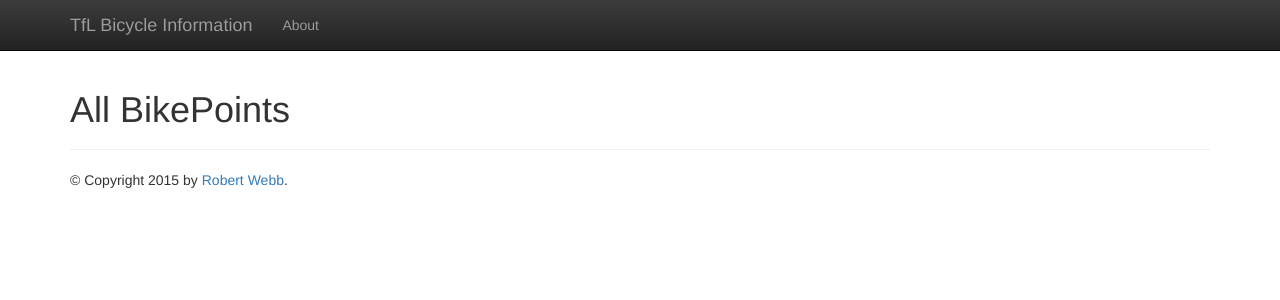
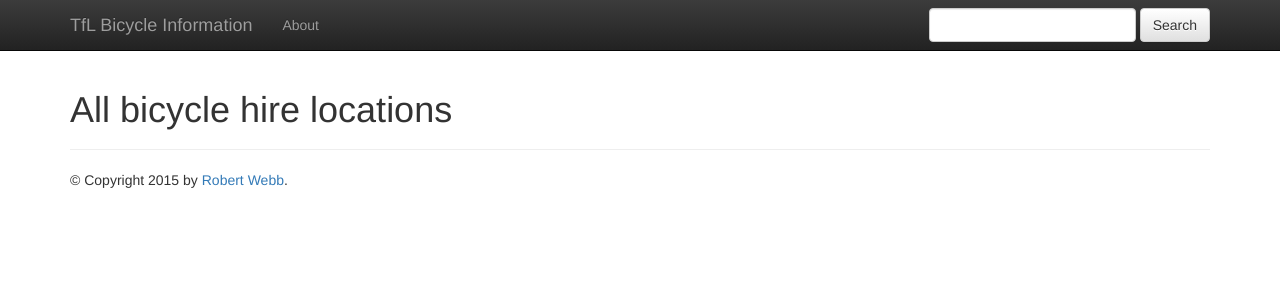
Before and after one commit to rjwebb/tfl-bikepoints, a Flask app: page /search/ in a window 1280 px wide. Shown: the top 300 px of the page. Run offline with Flask 2, Linux system fonts and the light colour scheme; data that the repository does not hold is empty; some libraries are stand-ins or nearby versions.

Commit message:
lists of bike points are now nice bootstrap lists. search box added

```diff
--- a/main.py
+++ b/main.py
@@ -1,4 +1,4 @@
-from flask import Flask, render_template
+from flask import Flask, render_template, request
 from collections import defaultdict
 
 from tfl import TfL
@@ -26,19 +26,17 @@ def about_page():
 
 # Controller for a search where no query string is given.
 @app.route("/search/")
-def blank_search_bikepoints():
-    # error - no query given!
-    error = "No query string given!"
-    return index(error=error)
-
-# Controller for search
-@app.route("/search/<query>")
-def search_bikepoints(query):
-    bikepoints = tfl_api.bikepoint_query(query)
-
-    return render_template('query_results.html',
-                           bikepoints=bikepoints,
-                           query=query)
+def search_bikepoints():
+    query = request.args.get('query')
+    if query:
+        bikepoints = tfl_api.bikepoint_query(query)
+        return render_template('query_results.html',
+                               bikepoints=bikepoints,
+                               query=query)
+    else:
+        # error - no query given!
+        error = "No query string given!"
+        return index(error=error)
 
 # Controller for a single BikePoint view
 @app.route("/bikepoint/<bikepoint_id>")
--- a/templates/base_layout.html
+++ b/templates/base_layout.html
@@ -39,6 +39,12 @@
             <li><a href="/about">About</a></li>
             <!--<li><a href="#contact">Contact</a></li>-->
           </ul>
+	  <form class="navbar-form navbar-right" action="/search" method="get" role="search">
+	    <div class="form-group">
+	      <input type="text" class="form-control" name="query">
+	    </div>
+	    <button type="submit" class="btn btn-default">Search</button>
+	  </form>
         </div><!--/.nav-collapse -->
       </div>
     </nav>
--- a/templates/index.html
+++ b/templates/index.html
@@ -1,5 +1,5 @@
 {% extends "base_layout.html" %}
-{% block title %}All BikePoints{% endblock %}
+{% block title %}All locations{% endblock %}
 
 {% block errors %}
 {% if error %}
@@ -8,15 +8,15 @@
 {% endblock %}
 
 {% block heading %}
-All BikePoints
+All bicycle hire locations
 {% endblock %}
 
 {% block content %}
+<div class="list-group">
   {% for bikepoint in bikepoints %}
-  <ul>
-    <a href="/bikepoint/{{bikepoint.id}}">
-      {{bikepoint.commonName}}
-    </a>
-  </ul>
-{% endfor %}
+  <a href="/bikepoint/{{bikepoint.id}}" class="list-group-item">
+    {{bikepoint.commonName}}
+  </a>
+  {% endfor %}
+</div>
 {% endblock %}
```
Also changed, not shown: templates/query_results.html (+10 -10 lines).
